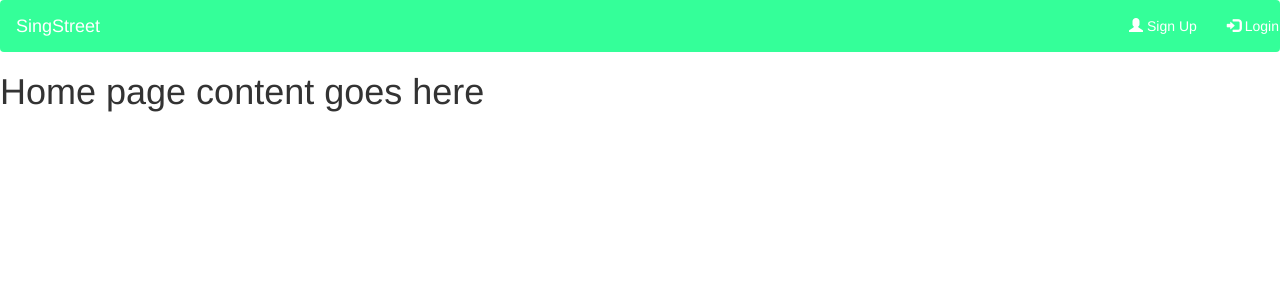
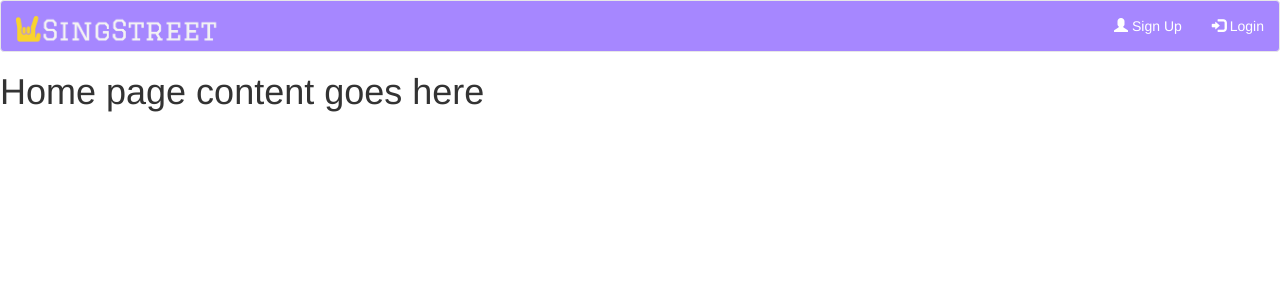
Before and after one commit to subha-py/singstreet, a Django app: page / in a window 1280 px wide. Shown: the top 300 px of the page. Run offline with Django 3.2, Linux system fonts and the light colour scheme; some libraries are stand-ins or nearby versions.

Commit message:
Navbar collaapse feature added

```diff
--- a/song/static/css/base.css
+++ b/song/static/css/base.css
@@ -20,5 +20,21 @@ a:active {
 
 /* color of navbar changes here */
 .navbar{
-    background-color:#34FF99;
+    background-color:#A687FF;
 }
+
+
+/* logo picture handler */
+.logoimg{
+      display: block;
+      max-width:230px;
+      max-height:95px;
+      width: auto;
+      height: auto;
+}
+
+
+/* changes color of navbar text */
+.nav li.nav-link a {
+  color: white;
+}
--- a/templates/base.html
+++ b/templates/base.html
@@ -8,8 +8,7 @@
     <meta name="description" content="">
     <meta name="author" content="">
 
-    <title>{% block title %}Sing Street{% endblock %}</title>
-
+    <title>{% block title %}SingStreet{% endblock %}</title>
     <!-- Bootstrap Core CSS -->
     <link href="/static/vendor/bootstrap/css/bootstrap.min.css" rel="stylesheet">
 
@@ -34,11 +33,24 @@
 <body>
 
     {% block navbar %}
-        <nav class="navbar navbar-light ">
-            <a class="navbar-brand" href="#">SingStreet</a>
+            <nav class = "navbar navbar-default" role = "navigation">
+
+                   <div class = "navbar-header">
+                      <button type = "button" class = "navbar-toggle"
+                         data-toggle = "collapse" data-target = "#example-navbar-collapse">
+                         <span class = "sr-only">Toggle navigation</span>
+                         <span class = "icon-bar"></span>
+                         <span class = "icon-bar"></span>
+                         <span class = "icon-bar"></span>
+                      </button>
+
+                      <a class="navbar-brand page-scroll" href="#page-top"><img class="logoimg" src="/static/img/logo.png" alt="logo"></a>
+                   </div>
+                <div class = "collapse navbar-collapse" id = "example-navbar-collapse">
+             <ul class="nav navbar-nav navbar-right">
             {% if user.email %}
-             <ul class="nav navbar-nav navbar-right">
-                 <li class="dropdown">
+
+                 <li class="dropdown nav-link">
                     <a class="dropdown-toggle" data-toggle="dropdown" href="#">Your Account
                     <span class="caret"></span></a>
                     <ul class="dropdown-menu">
@@ -47,13 +59,15 @@
                       <li><a href="/accounts/logout/">Logout</a></li>
                     </ul>
                   </li>
+
+            {% else %}
+
+                <li class="nav-link"><a href="/artist/create/"><span class="glyphicon glyphicon-user"></span> Sign Up</a></li>
+                <li class="nav-link"><a href="/artist/login/"><span class="glyphicon glyphicon-log-in"></span> Login</a></li>
+
+            {% endif %}
              </ul>
-            {% else %}
-            <ul class="nav navbar-nav navbar-right">
-                <li><a href="/artist/create/"><span class="glyphicon glyphicon-user"></span> Sign Up</a></li>
-                <li><a href="/artist/login/"><span class="glyphicon glyphicon-log-in"></span> Login</a></li>
-            </ul>
-            {% endif %}
+                    </div>
         </nav>
     {% endblock %}
 
```
Also changed, not shown: song/static/img/logo.png (added).
